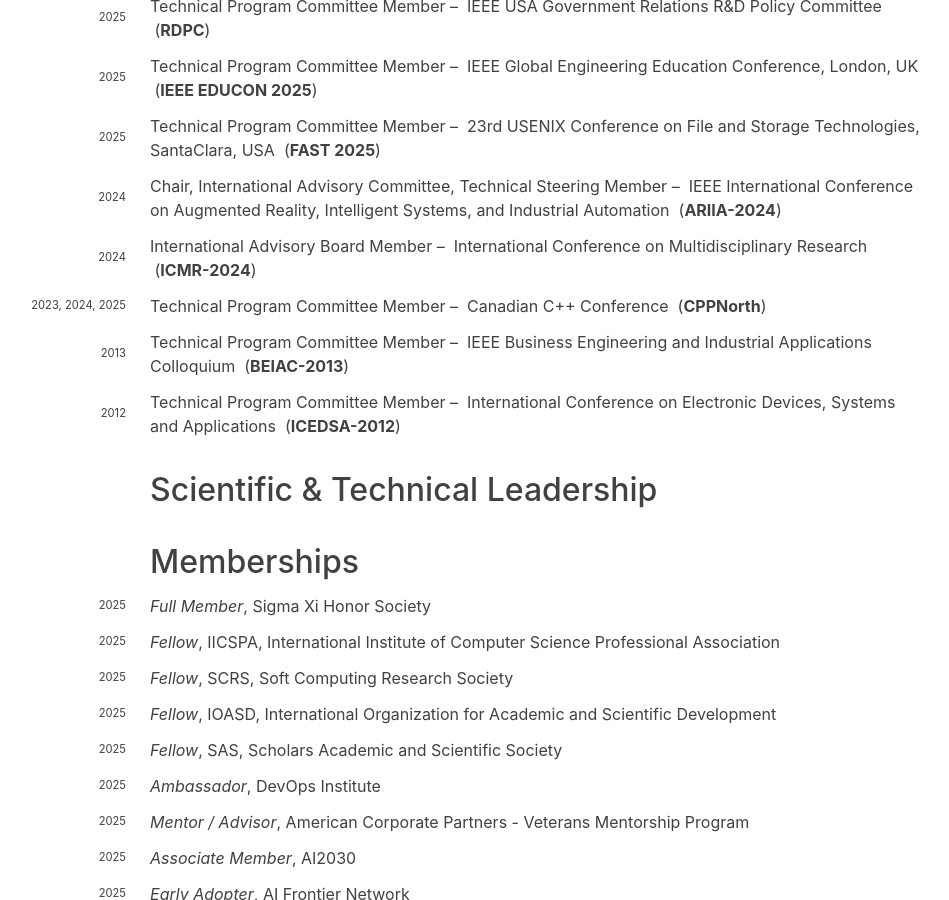
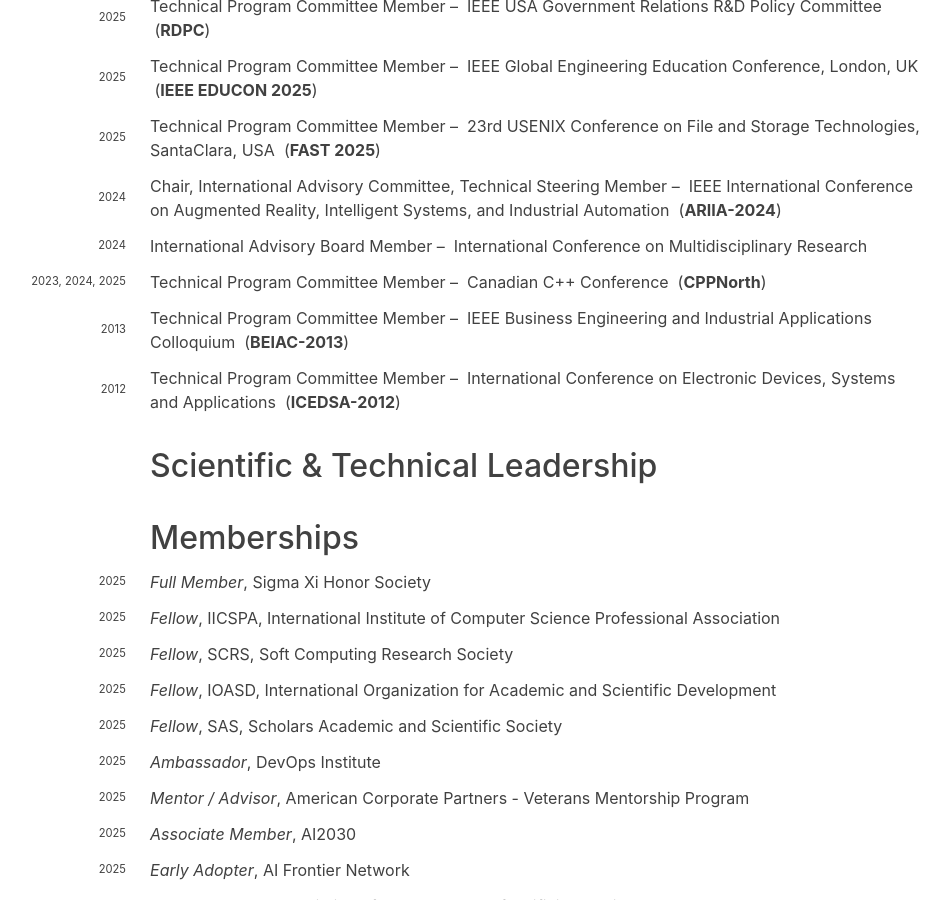
Before and after one commit to hariharanragothaman/hariharanragothaman.github.io, a Jekyll site: the page built from cv.md, in a window 1280 px wide and 900 px high, scrolled down 6937 px. Shown: the whole window, without its empty margins (182-1131 px from the left). Built offline with Jekyll 4.4.1, drawn with Linux system fonts in a browser that asks for light colours; nearby versions of some CDN libraries; some web fonts are replaced.

Commit message:
Polishes and Updates

```diff
--- a/_data/pc.yaml
+++ b/_data/pc.yaml
@@ -27,7 +27,7 @@
       url: https://conference.manipal.edu/ARIIA2024/SessionChair
 
 - venue: International Conference on Multidisciplinary Research
-  venue-shorthand: ICMR-2024
+  venue-shorthand:
   position: International Advisory Board Member
   years:
     - year: 2024
```
